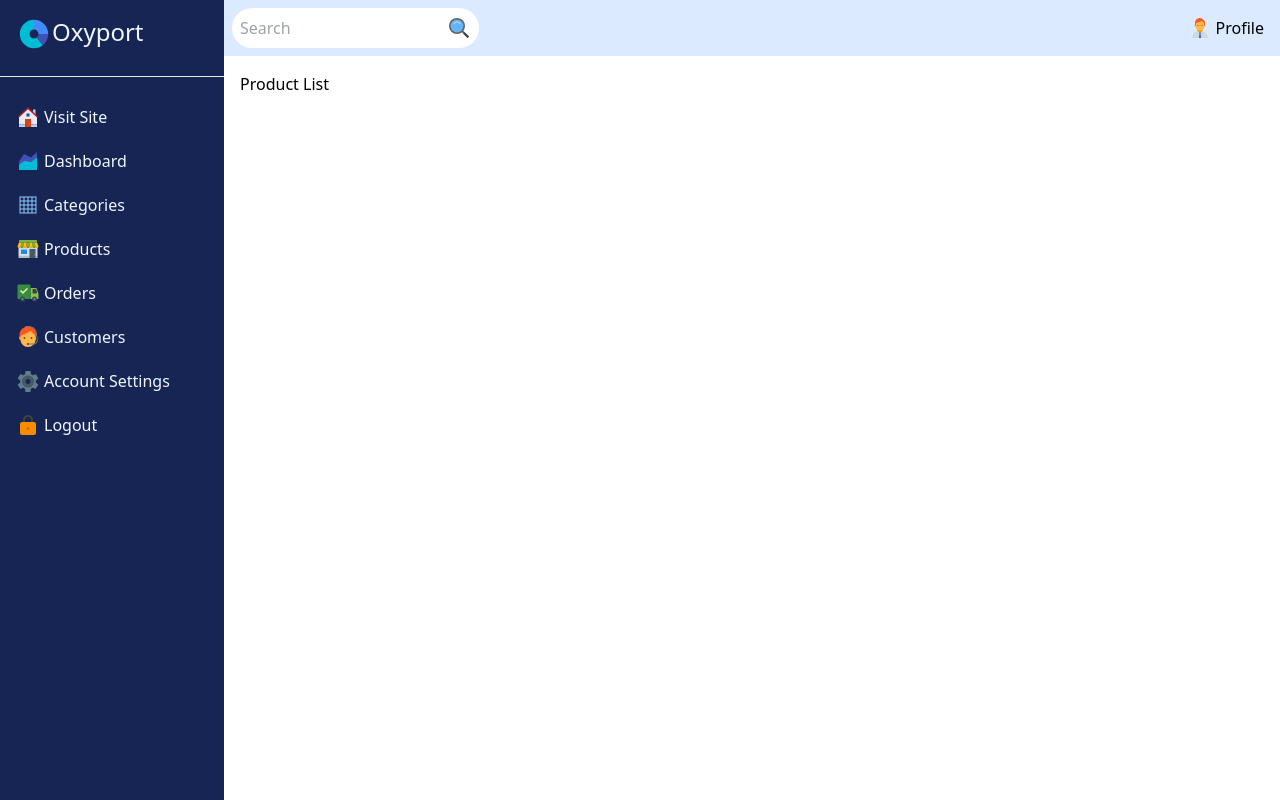
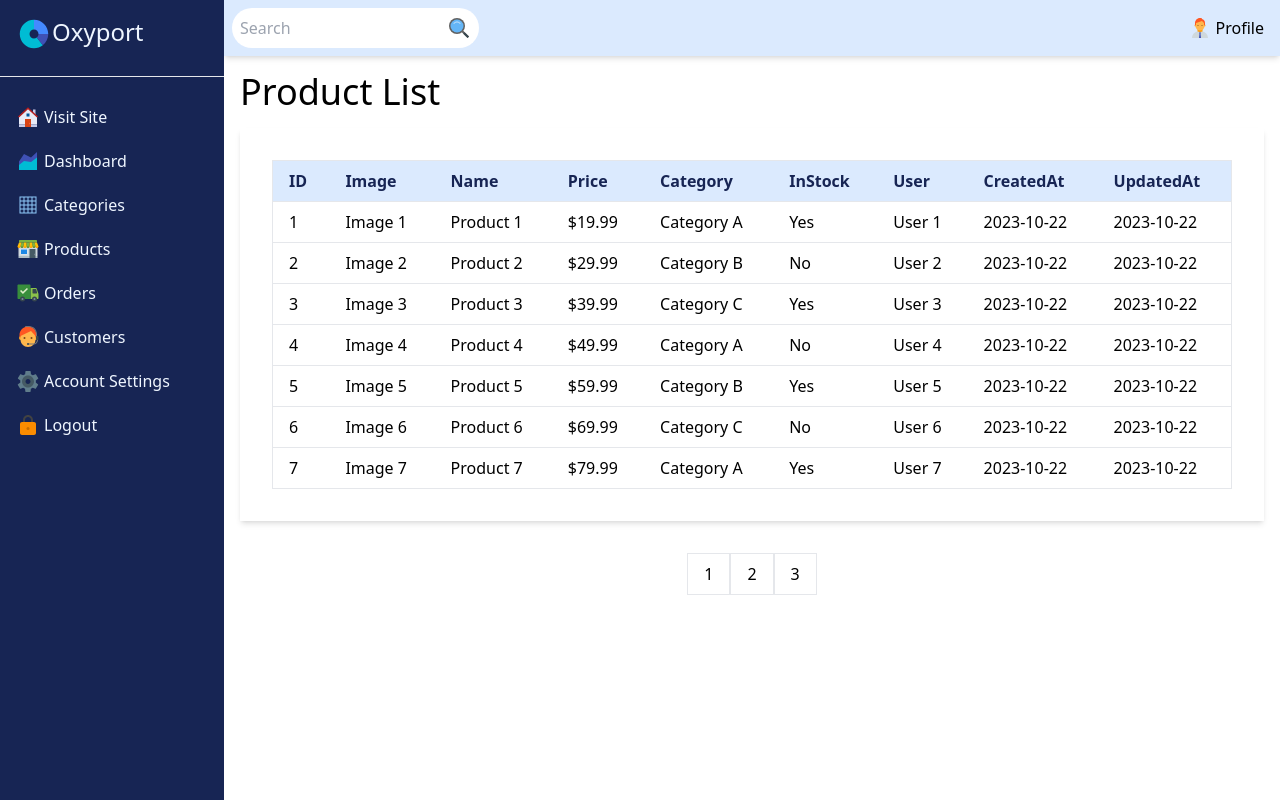
Before and after one commit to DevAbdulAlim/oxyport-next, a Next.js app: page /dashboard/products in a window 1280 px wide. Built offline with nearby package versions, Linux system fonts and the light colour scheme.

Commit message:
updated design

```diff
--- a/app/(site)/components/MainNav.tsx
+++ b/app/(site)/components/MainNav.tsx
@@ -9,8 +9,8 @@ export default function MainNav() {
   const pathname = usePathname();
   return (
     <nav className="flex justify-between">
-      <Link className="m-2 flex" href="/">
-        <span className="text-2xl">
+      <Link className="m-1 text-xl flex" href="/">
+        <span className="text-3xl">
           <FcDoughnutChart />
         </span>
         Oxyport
--- a/app/dashboard/components/Navbar.tsx
+++ b/app/dashboard/components/Navbar.tsx
@@ -15,7 +15,7 @@ export default function Navbar() {
     <>
       <SideNav isOpen={isOpen} toggleOpen={toggleOpen} />
 
-      <nav className="md:ms-56 bg-blue-100 px-2 flex py-2 justify-between">
+      <nav className="md:ms-56 bg-blue-100 px-2 flex py-2 shadow-md justify-between">
         <button className="md:hidden m-2 text-2xl" onClick={toggleOpen}>
           <FcMenu />
         </button>
--- a/app/dashboard/components/SideNav.tsx
+++ b/app/dashboard/components/SideNav.tsx
@@ -24,7 +24,7 @@ export function SideNav({ isOpen, toggleOpen }: SideNavProps) {
     <div
       className={`fixed left-0 top-0 h-full w-56 bg-blue-950 text-blue-50 ${
         isOpen ? "shadow-2xl" : "-translate-x-full"
-      } transition-all duration-300 ease-in-out md:-translate-x-0 z-30 md:shadow-none `}
+      } transition-all duration-300 ease-in-out md:-translate-x-0 z-30  md:shadow-none `}
     >
       <div className="flex p-4 justify-between mb-2">
         <Link href="/dashboard" className="flex text-2xl">
--- a/app/dashboard/products/page.tsx
+++ b/app/dashboard/products/page.tsx
@@ -1,3 +1,113 @@
 export default function page() {
-  return <div>Product List</div>;
+  return (
+    <section>
+      <div className="container mx-auto">
+        <h1 className="text-4xl">Product List</h1>
+        <div className="my-4 shadow-md overflow-auto p-4 md:p-8">
+          <table className="min-w-full border">
+            <thead className="text-left bg-blue-100 text-blue-950">
+              <tr className="border hover:bg-blue-50">
+                <th className="py-2 px-4">ID</th>
+                <th className="py-2 px-4">Image</th>
+                <th className="py-2 px-4">Name</th>
+                <th className="py-2 px-4">Price</th>
+                <th className="py-2 px-4">Category</th>
+                <th className="py-2 px-4">InStock</th>
+                <th className="py-2 px-4">User</th>
+                <th className="py-2 px-4">CreatedAt</th>
+                <th className="py-2 px-4">UpdatedAt</th>
+              </tr>
+            </thead>
+            <tbody>
+              <tr className="border hover:bg-blue-50">
+                <td className="py-2 px-4">1</td>
+                <td className="py-2 px-4">Image 1</td>
+                <td className="py-2 px-4">Product 1</td>
+                <td className="py-2 px-4">$19.99</td>
+                <td className="py-2 px-4">Category A</td>
+                <td className="py-2 px-4">Yes</td>
+                <td className="py-2 px-4">User 1</td>
+                <td className="py-2 px-4">2023-10-22</td>
+                <td className="py-2 px-4">2023-10-22</td>
+              </tr>
+              <tr className="border hover:bg-blue-50">
+                <td className="py-2 px-4">2</td>
+                <td className="py-2 px-4">Image 2</td>
+                <td className="py-2 px-4">Product 2</td>
+                <td className="py-2 px-4">$29.99</td>
+                <td className="py-2 px-4">Category B</td>
+                <td className="py-2 px-4">No</td>
+                <td className="py-2 px-4">User 2</td>
+                <td className="py-2 px-4">2023-10-22</td>
+                <td className="py-2 px-4">2023-10-22</td>
+              </tr>
+              <tr className="border hover:bg-blue-50">
+                <td className="py-2 px-4">3</td>
+                <td className="py-2 px-4">Image 3</td>
+                <td className="py-2 px-4">Product 3</td>
+                <td className="py-2 px-4">$39.99</td>
+                <td className="py-2 px-4">Category C</td>
+                <td className="py-2 px-4">Yes</td>
+                <td className="py-2 px-4">User 3</td>
+                <td className="py-2 px-4">2023-10-22</td>
+                <td className="py-2 px-4">2023-10-22</td>
+              </tr>
+              <tr className="border hover:bg-blue-50">
+                <td className="py-2 px-4">4</td>
+                <td className="py-2 px-4">Image 4</td>
+                <td className="py-2 px-4">Product 4</td>
+                <td className="py-2 px-4">$49.99</td>
+                <td className="py-2 px-4">Category A</td>
+                <td className="py-2 px-4">No</td>
+                <td className="py-2 px-4">User 4</td>
+                <td className="py-2 px-4">2023-10-22</td>
+                <td className="py-2 px-4">2023-10-22</td>
+              </tr>
+              <tr className="border hover:bg-blue-50">
+                <td className="py-2 px-4">5</td>
+                <td className="py-2 px-4">Image 5</td>
+                <td className="py-2 px-4">Product 5</td>
+                <td className="py-2 px-4">$59.99</td>
+                <td className="py-2 px-4">Category B</td>
+                <td className="py-2 px-4">Yes</td>
+                <td className="py-2 px-4">User 5</td>
+                <td className="py-2 px-4">2023-10-22</td>
+                <td className="py-2 px-4">2023-10-22</td>
+              </tr>
+              <tr className="border hover:bg-blue-50">
+                <td className="py-2 px-4">6</td>
+                <td className="py-2 px-4">Image 6</td>
+                <td className="py-2 px-4">Product 6</td>
+                <td className="py-2 px-4">$69.99</td>
+                <td className="py-2 px-4">Category C</td>
+                <td className="py-2 px-4">No</td>
+                <td className="py-2 px-4">User 6</td>
+                <td className="py-2 px-4">2023-10-22</td>
+                <td className="py-2 px-4">2023-10-22</td>
+              </tr>
+              <tr className="border hover:bg-blue-50">
+                <td className="py-2 px-4">7</td>
+                <td className="py-2 px-4">Image 7</td>
+                <td className="py-2 px-4">Product 7</td>
+                <td className="py-2 px-4">$79.99</td>
+                <td className="py-2 px-4">Category A</td>
+                <td className="py-2 px-4">Yes</td>
+                <td className="py-2 px-4">User 7</td>
+                <td className="py-2 px-4">2023-10-22</td>
+                <td className="py-2 px-4">2023-10-22</td>
+              </tr>
+            </tbody>
+          </table>
+        </div>
+
+        <nav className="flex justify-center my-8">
+          <ul className="flex">
+            <li className="py-2 px-4 border">1</li>
+            <li className="py-2 px-4 border">2</li>
+            <li className="py-2 px-4 border">3</li>
+          </ul>
+        </nav>
+      </div>
+    </section>
+  );
 }
--- a/package.json
+++ b/package.json
@@ -23,6 +23,7 @@
     "eslint": "^8",
     "eslint-config-next": "13.5.6",
     "postcss": "^8",
+    "prisma": "^5.4.2",
     "tailwindcss": "^3",
     "typescript": "^5"
   }
```
Also changed, not shown: 1 other file (tests, documents, lock files or other folders).
